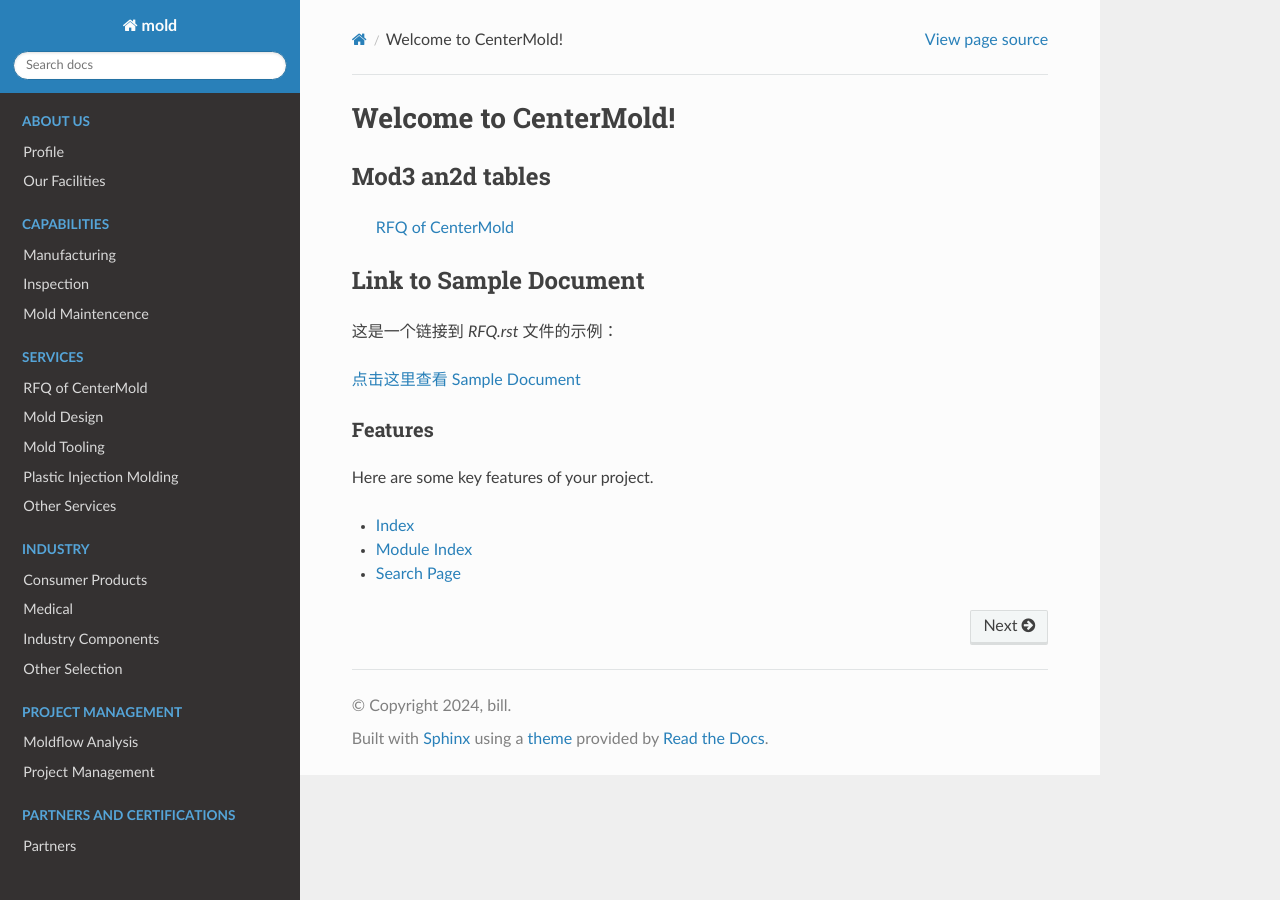
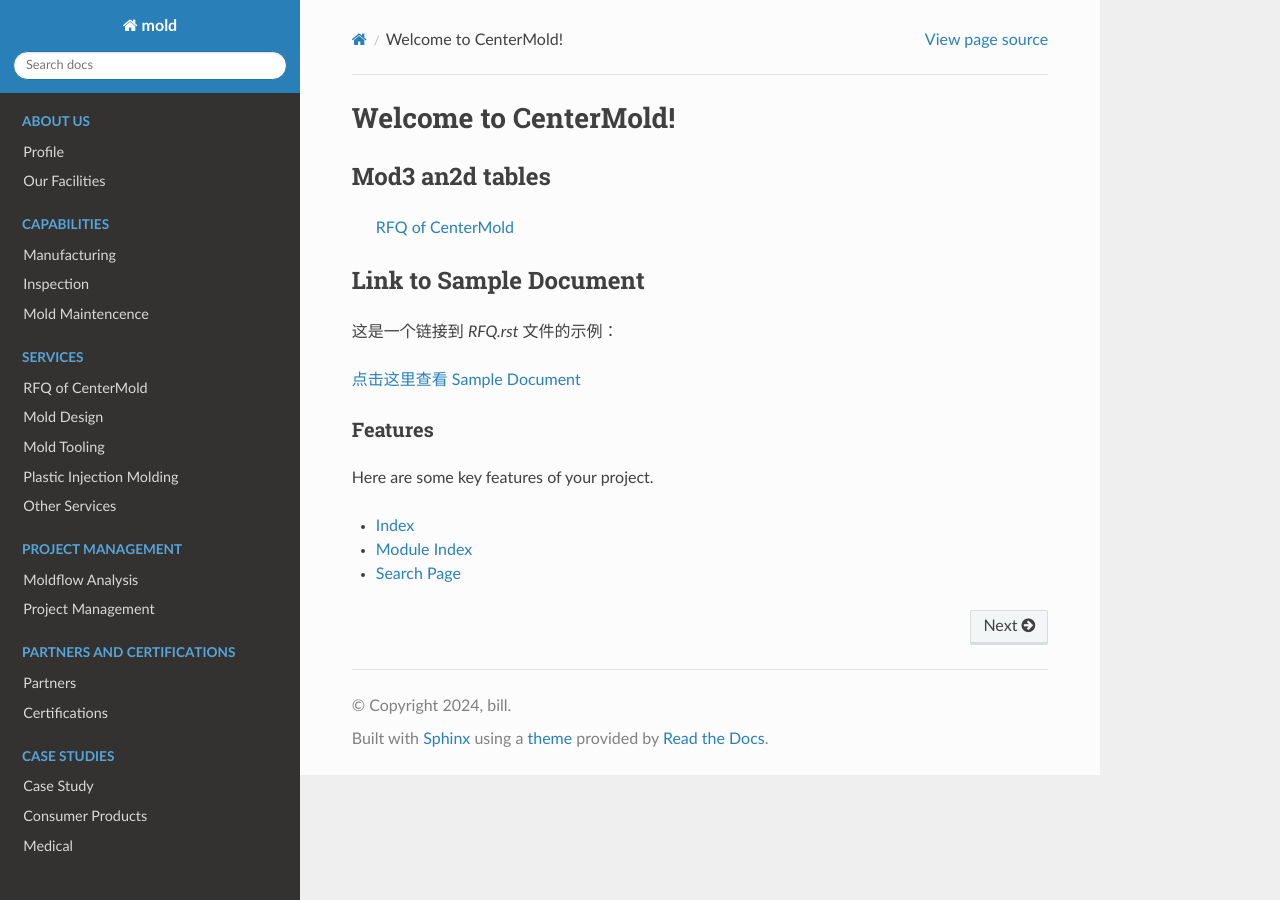
Before and after one commit to paultang/centermold, a Sphinx documentation site: the page built from source/index.rst, in a window 1280 px wide. Built offline with Sphinx 7.4.7 and the Read the Docs theme 2.0.0, drawn with Linux system fonts in a browser that asks for light colours; pages that are not in the unit, such as notebooks, are missing from menus.

Commit message:
Update index.rst

```diff
--- a/source/index.rst
+++ b/source/index.rst
@@ -38,16 +38,6 @@
 .. toctree::
    :maxdepth: 2
    :hidden:
-   :caption: Industry
-
-   Consumer-Products
-   Medical
-   Industry
-   Other
-
-.. toctree::
-   :maxdepth: 2
-   :hidden:
    :caption: Project Management
 
    Moldflow
```
Also changed, not shown: other parts of source/index.rst (+3 -2 lines).
